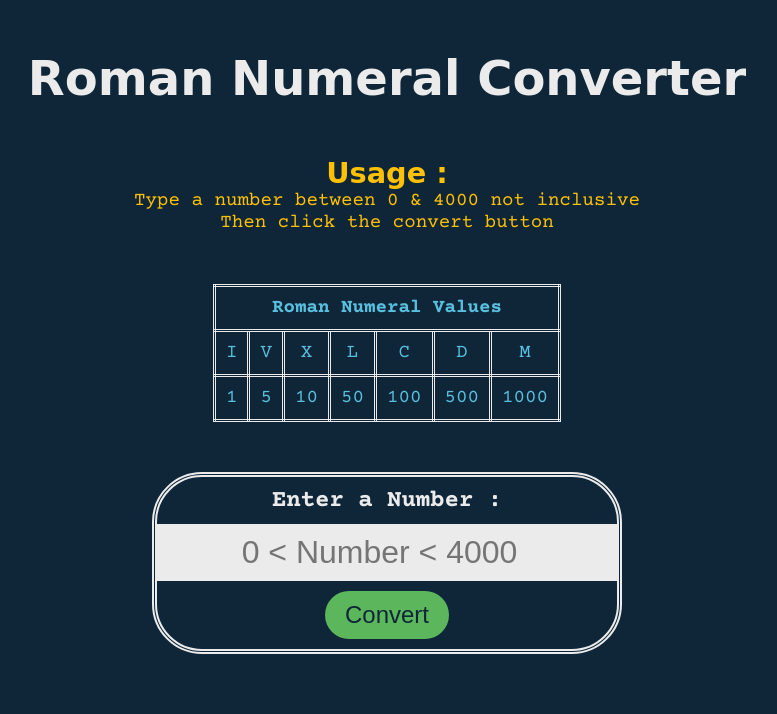
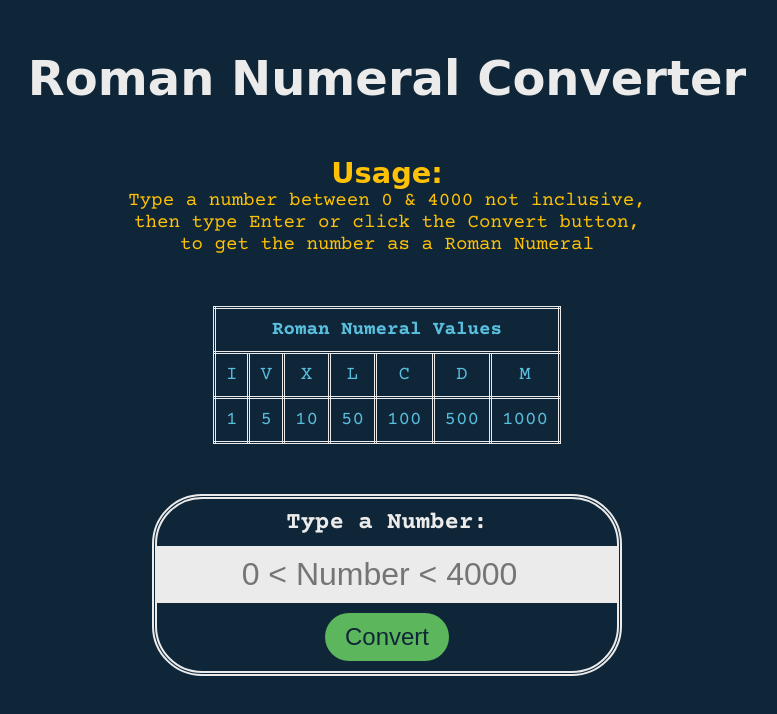
Before and after one commit to philippebeck/javascript-algorithms-and-data-structures, a plain HTML site: page roman-numeral-converter/index.html in a window 1280 px wide. Shown: the whole page, without its empty margins (253-1030 px from the left). Drawn offline with nearby package versions, Linux system fonts and the light colour scheme; a web font is replaced by a local one.

Commit message:
Improve text content for palindrome & roman numeral

```diff
--- a/roman-numeral-converter/index.html
+++ b/roman-numeral-converter/index.html
@@ -22,10 +22,11 @@
         <h1>Roman Numeral Converter</h1>
 
         <hgroup>
-            <h2>Usage :</h2>
+            <h2>Usage:</h2>
             <p>
-                Type a number between 0 & 4000 not inclusive<br>
-                Then click the convert button
+                Type a number between 0 & 4000 not inclusive,<br>
+                then type Enter or click the Convert button,<br>
+                to get the number as a Roman Numeral
             </p>
         </hgroup>
 
@@ -56,7 +57,7 @@
         </table>
 
         <form>
-            <label for="number">Enter a Number :</label>
+            <label for="number">Type a Number:</label>
             <input id="number" type="number" placeholder="0 < Number < 4000">
             <button id="convert-btn">Convert</button>
         </form>
```
Also changed, not shown: palindrome-checker/index.html (+8 -5 lines).
